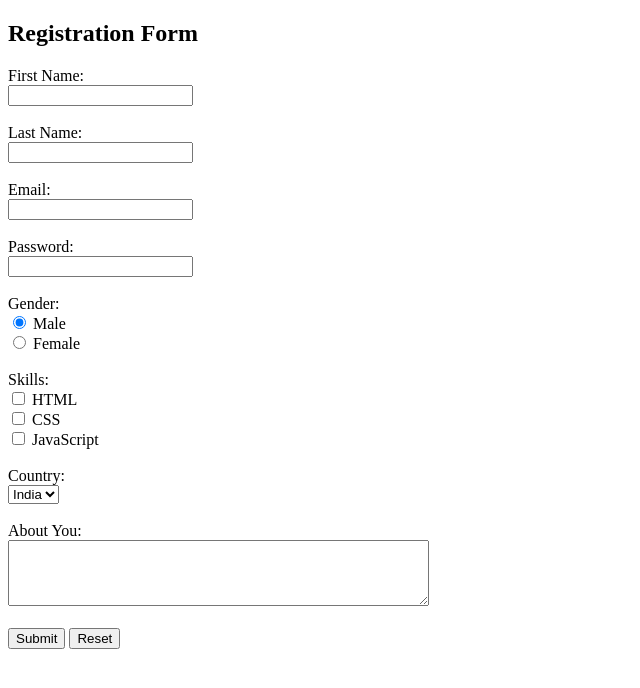
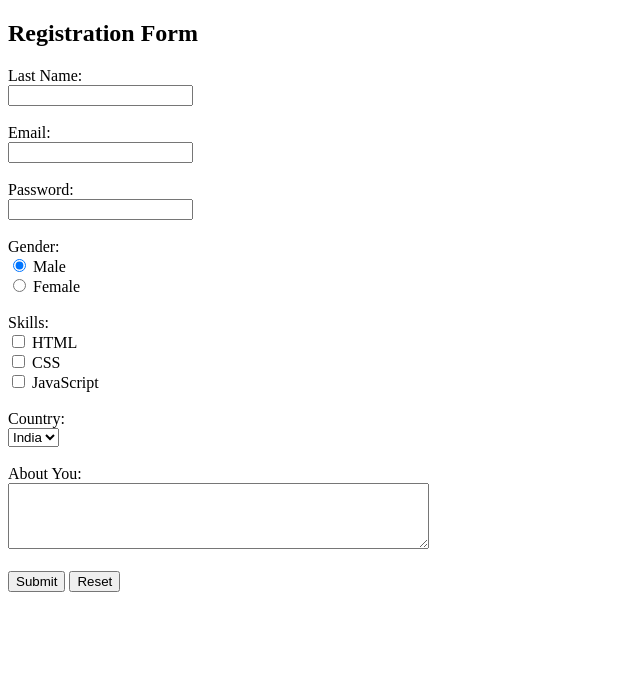
Before and after one commit to 20B21A4589KRISH/new_repo, a plain HTML site: page index.html in a window 1280 px wide. Shown: the whole page, without its empty margins (0-640 px from the left). Drawn offline with Linux system fonts and the light colour scheme.

Commit message:
Update index.html

```diff
--- a/index.html
+++ b/index.html
@@ -7,10 +7,7 @@
 
   <h2>Registration Form</h2>
 
-  <form action="/submit" method="POST">
-    <!-- Text input -->
-    <label for="fname">First Name:</label><br>
-    <input type="text" id="fname" name="firstname" required><br><br>
+
 
     <!-- Text input -->
     <label for="lname">Last Name:</label><br>
```
